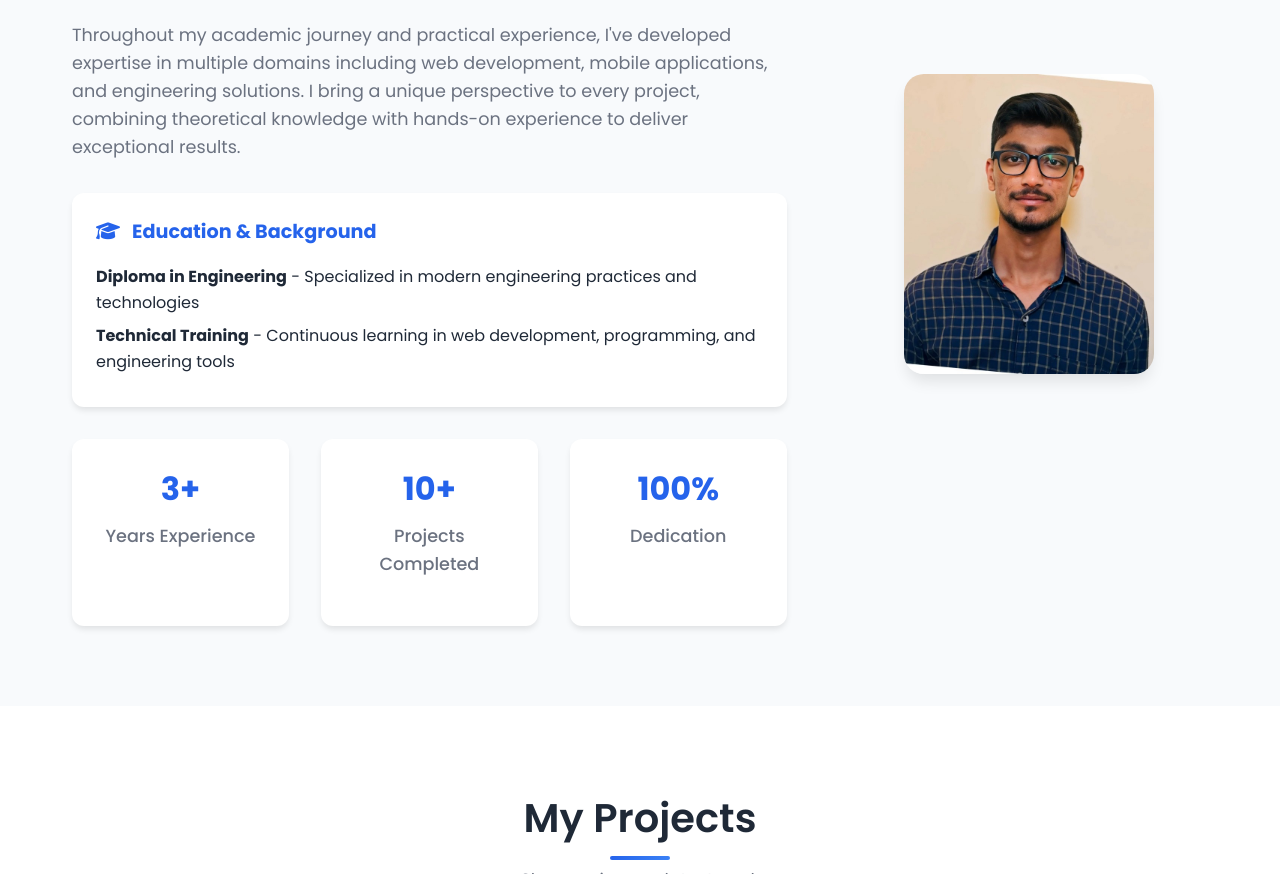
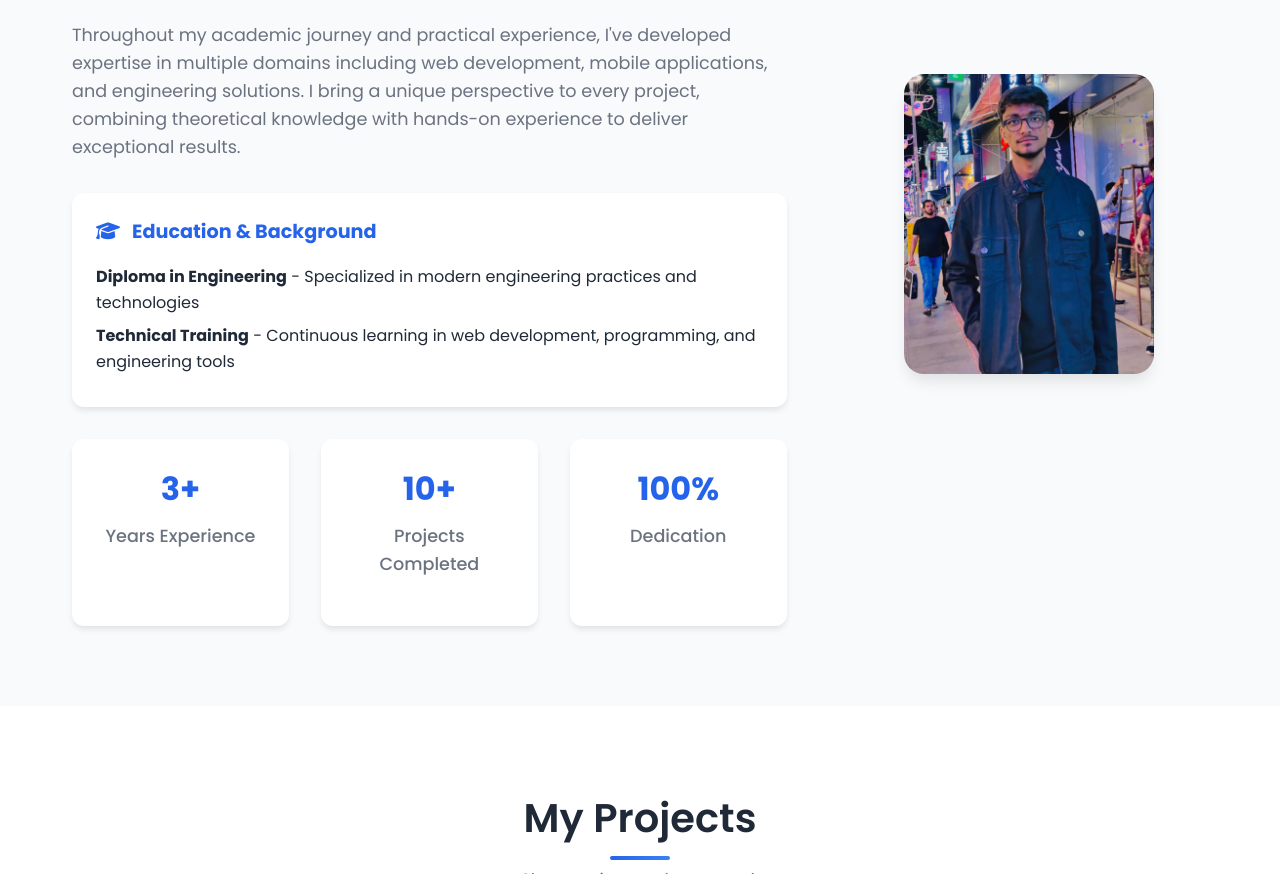
Before and after one commit to pawaz123/pawaz_portfolio, a website: page index.html in a window 1280 px wide. Shown: the part 1230-2104 px from the top of the page. Drawn offline with Linux system fonts and the light colour scheme.

Commit message:
Update index.html

```diff
--- a/index.html
+++ b/index.html
@@ -113,7 +113,7 @@
                     <div class="about-image">
                         <div class="image-frame">
                             <div class="professional-photo">
-                                <img src="images/image.png" alt="Mohammed Pawaz N Professional Photo" />
+                                <img src="images/WhatsApp Image 2025-06-10 at 19.39.32.jpeg" alt="Mohammed Pawaz N Professional Photo" />
                             </div>
                         </div>
                     </div>
```
